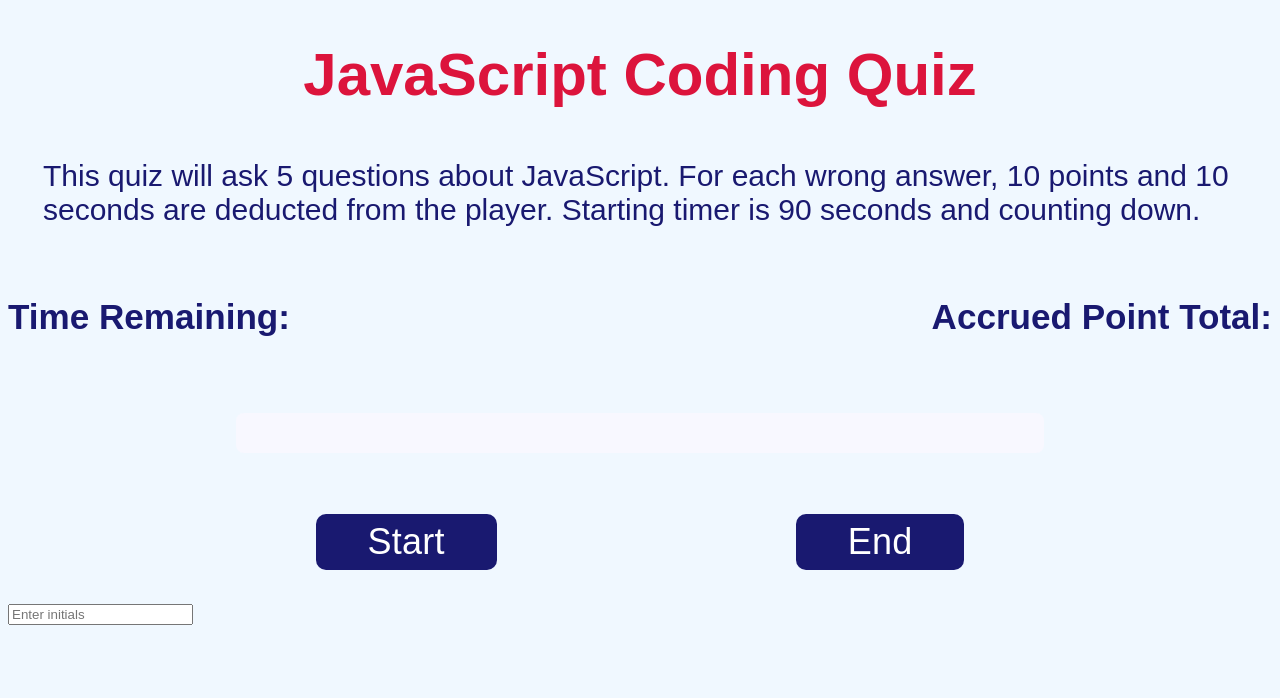
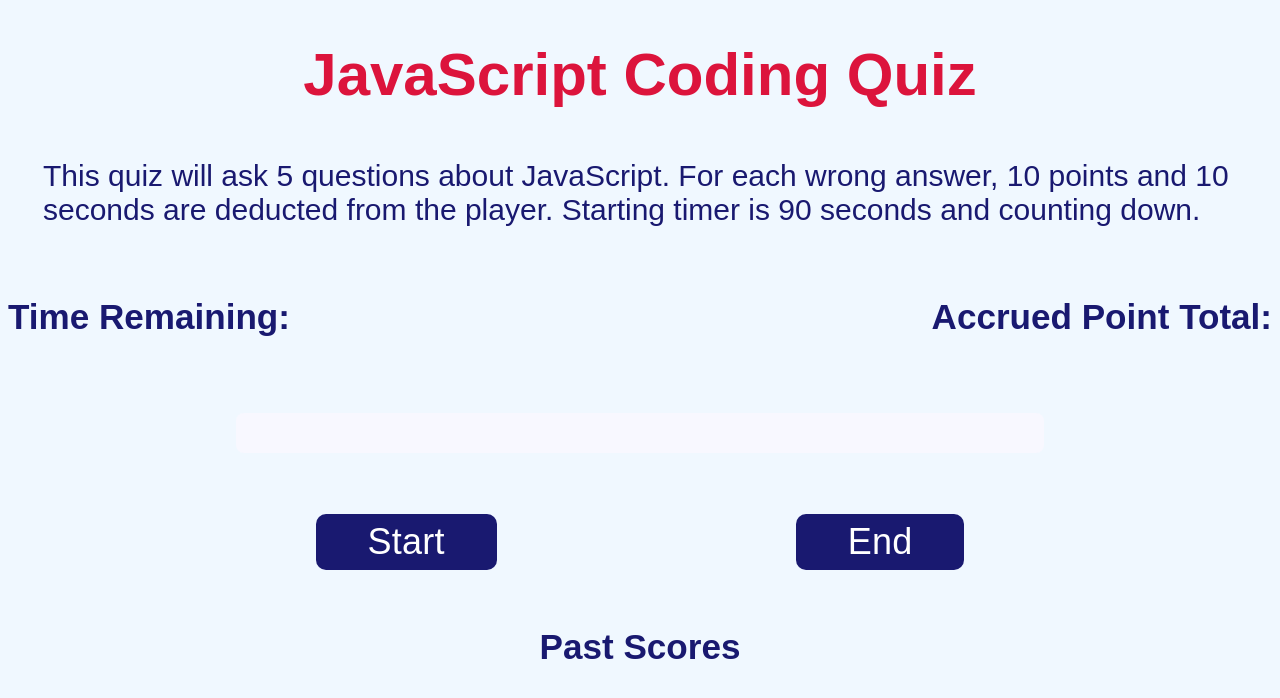
Before and after one commit to mayamous3/coding-timed-quizlet, a plain HTML site: page index.html in a window 1280 px wide. Drawn offline with Linux system fonts and the light colour scheme.

Commit message:
cleaned up input box and past scores area

```diff
--- a/assets/javascript/script.js
+++ b/assets/javascript/script.js
@@ -111,6 +111,7 @@ function endQuiz() {
     quizContainer.innerHTML = '<p>Quiz Completed!</p>';
     scoreElement.textContent = `${score}`;
     endButton.style.display = 'none';
+    initialsInput.style.display = 'inline';
     submitButton.style.display = 'inline';
 
 
--- a/index.html
+++ b/index.html
@@ -26,9 +26,10 @@
         <button class="end" id="endButton">End</button>
     </div>
     <div class="submitScore">
-    <input type="text" id="initialsInput" placeholder="Enter initials">
+    <input type="text" id="initialsInput" style="display: none;" placeholder="Enter initials">
     <button id="submitButton" style="display: none;">Submit Quiz</button>
     </div>
+    <h3>Past Scores</h3>
     <div id="pastScore"> </div>
     <script src="./assets/javascript/script.js"></script>
 </body>
```
